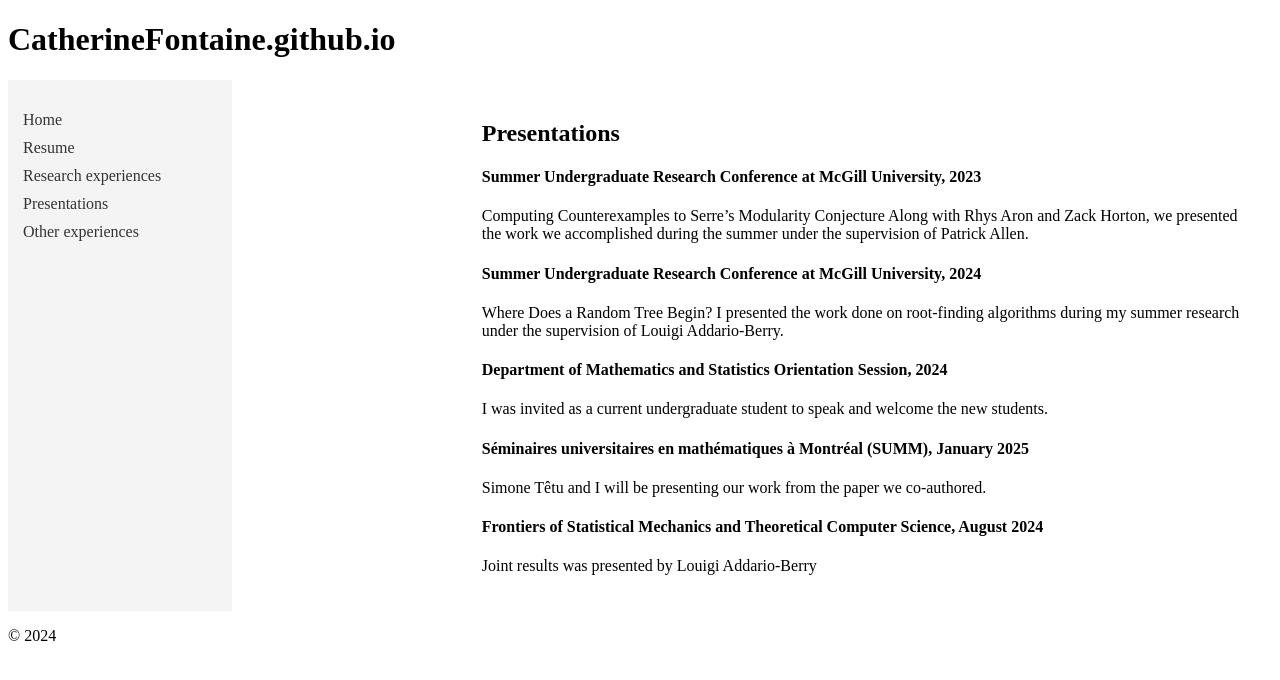
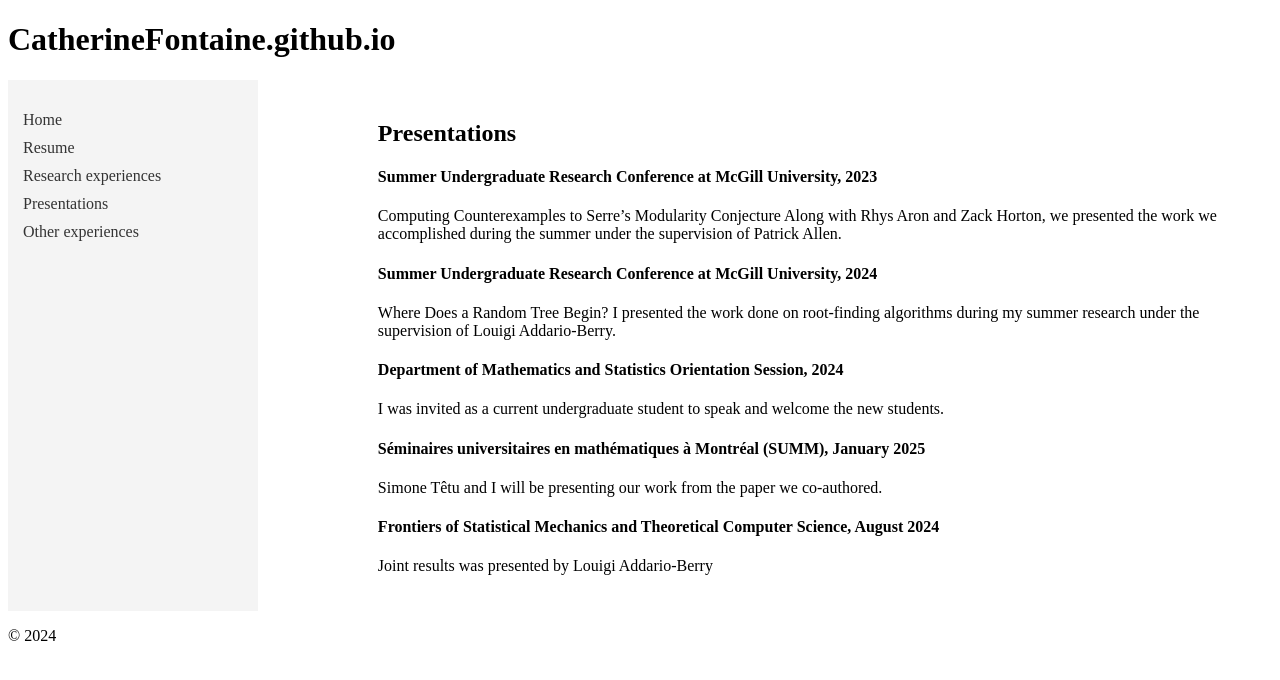
Before and after one commit to CatherineFontaine/CatherineFontaine.github.io, a Jekyll site: the page built from presentations.md, in a window 1280 px wide. Shown: the top 680 px of the page. Built offline with Jekyll 4.4.1, drawn with Linux system fonts in a browser that asks for light colours.

Commit message:
Update style.css

```diff
--- a/assets/css/style.css
+++ b/assets/css/style.css
@@ -13,7 +13,7 @@
 }
 
 .content {
-  margin-left: 230px;
+  margin-left: 100px;
   padding: 20px;
   width: calc(100% - 270px);
 }
```
